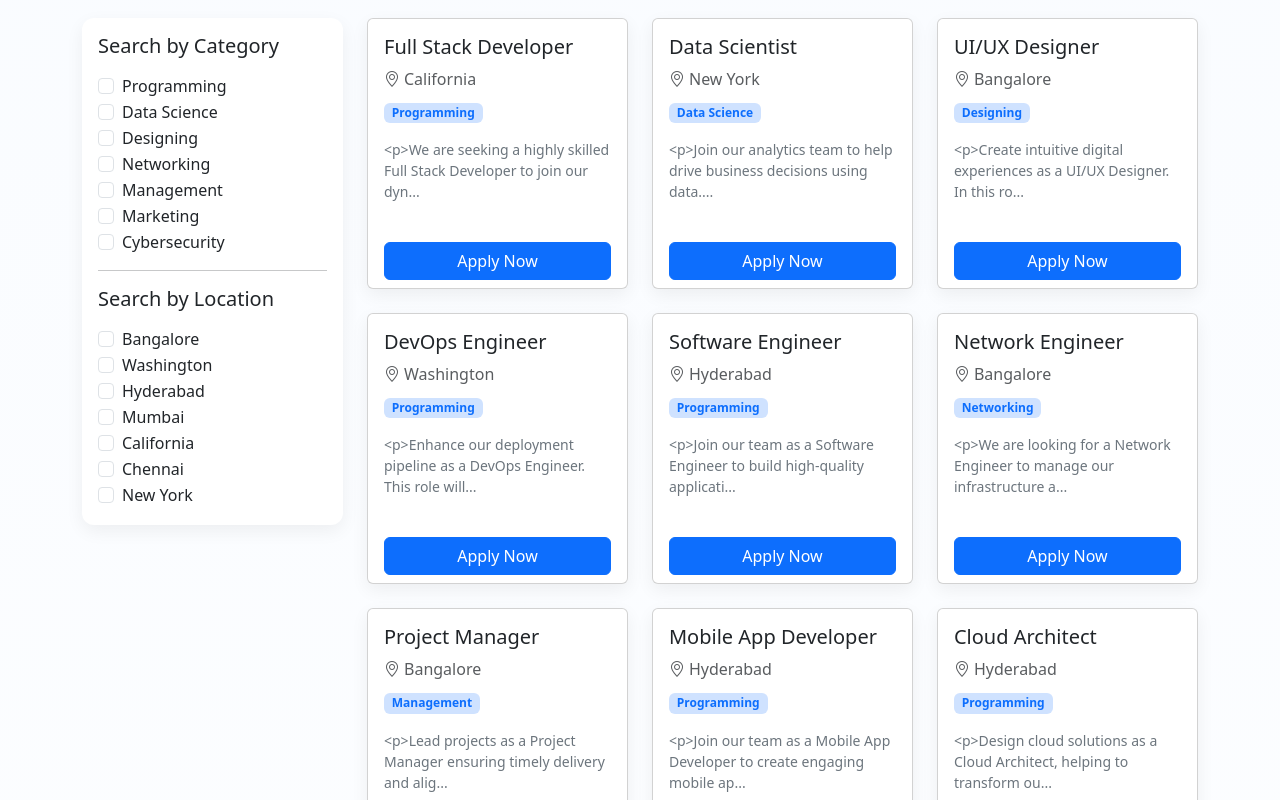
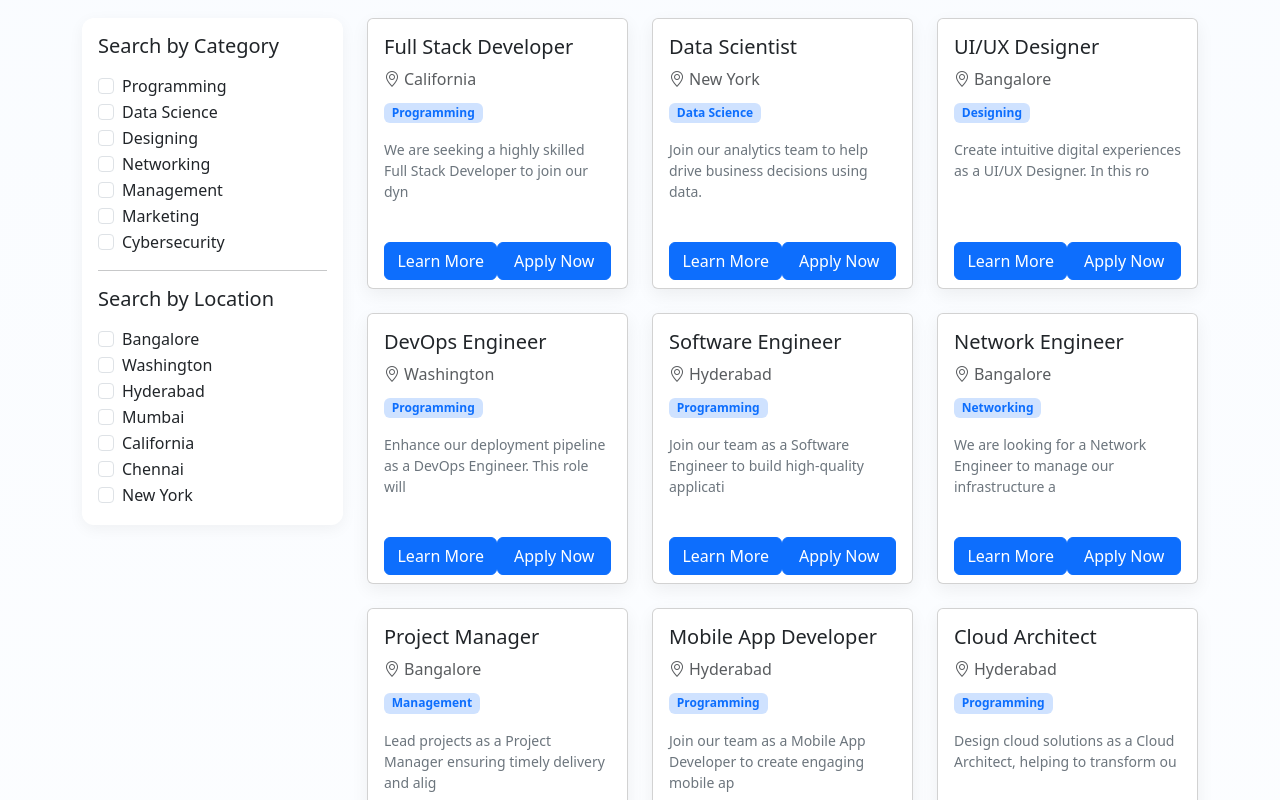
Before and after one commit to Praveenkumar-in/Hire_x, a React (Vite) app: page / in a window 1280 px wide. Shown: the part 780-1580 px from the top of the page. Built offline with nearby package versions, Linux system fonts and the light colour scheme; no server answers.

Commit message:
attach apply

```diff
--- a/src/components/JobListing.jsx
+++ b/src/components/JobListing.jsx
@@ -121,14 +121,15 @@ const JobListing = () => {
                                                 {job.category}
                                             </span>
 
-                      <p className="small mt-3 text-secondary">
-                        {job.description.slice(0, 80)}...
-                      </p>
 
+                                           <div className="small mt-3 text-secondary" dangerouslySetInnerHTML={{ __html: job.description .slice(0, 80)}} />
                                         </div>
 
                                         <div className="card-footer bg-transparent border-0">
-                      <button className="btn btn-primary w-100">
+                                            <button className="btn btn-primary w-50">
+                                                Learn More
+                                            </button>
+                                            <button className="btn btn-primary w-50">
                                                 Apply Now
                                             </button>
                                         </div>
--- a/src/index.css
+++ b/src/index.css
@@ -345,10 +345,32 @@ body {
 /* ================= joblistcomponent ================= */
 /* ================= SIDEBAR ================= */
 
+
+
+/* Sidebar Fix Scroll */
 .job-sidebar {
+  position: sticky;
+  top: 90px;
   background: #ffffff;
+  padding: 20px;
   border-radius: 12px;
-  box-shadow: 0 6px 18px rgba(0,0,0,0.06);
+  height: fit-content;
+  box-shadow: 0 4px 15px rgba(0,0,0,0.05);
+}
+
+.job-sidebar ul {
+  list-style: none;
+  padding: 0;
+}
+
+.job-sidebar li {
+  padding: 8px 0;
+  cursor: pointer;
+  color: #555;
+}
+
+.job-sidebar li:hover {
+  color: #0d6efd;
 }
 
 /* ================= JOB CARD ================= */
```
Lines whose indentation alone changed are shown as unchanged.
